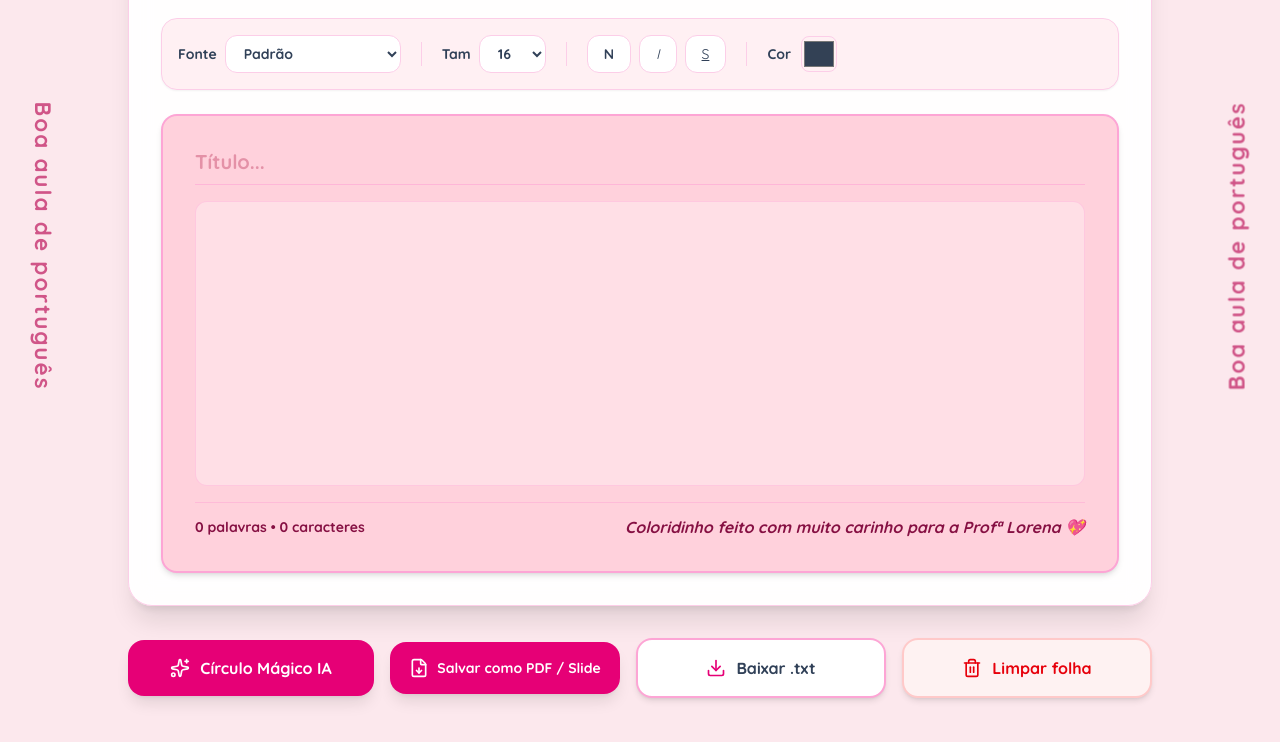
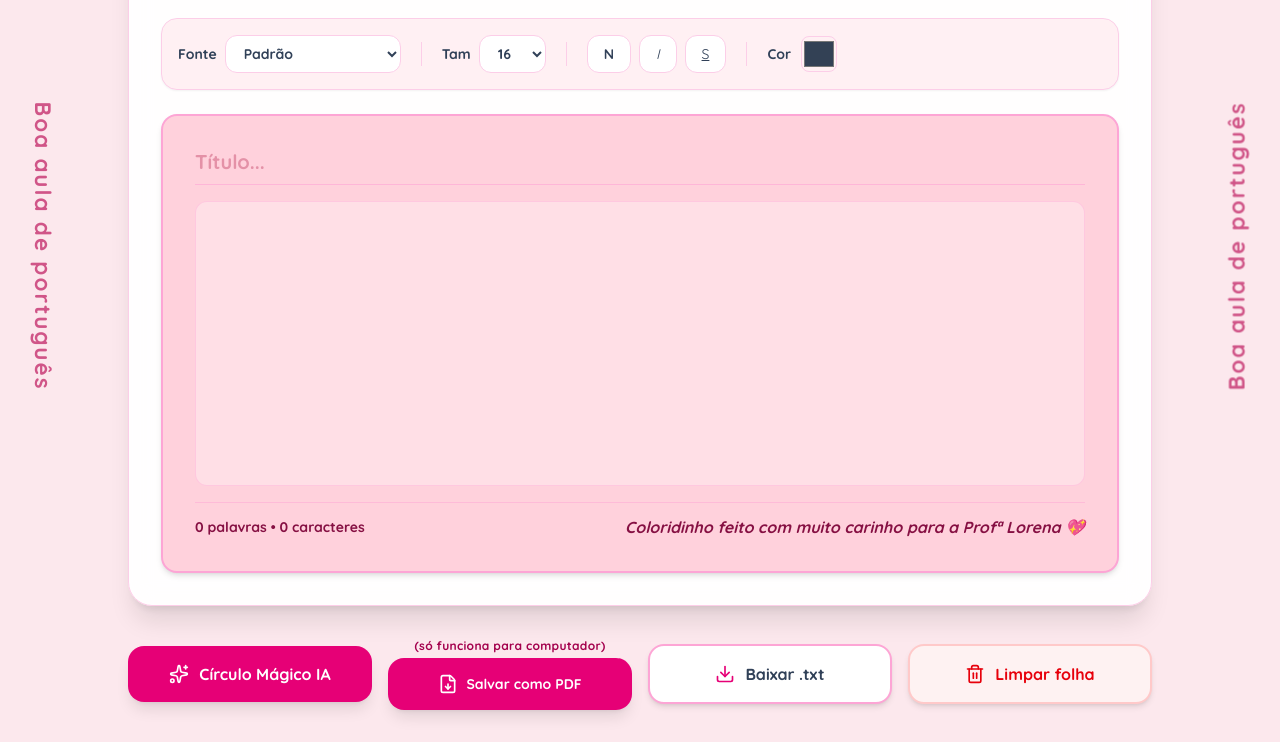
Before and after one commit to feliperangel2819-del/coloridinho.lorena, a plain HTML site: page index.html in a window 1280 px wide. Shown: the part 154-896 px from the top of the page. Drawn offline with nearby package versions, Linux system fonts and the light colour scheme.

Commit message:
Refactor action buttons and update alerts

```diff
--- a/index.html
+++ b/index.html
@@ -174,23 +174,38 @@
 
     </div>
 
-    <!-- Barra de Ações Inferior (Botões grandes e o texto do PDF ajustado na medida certa) -->
+    <!-- Barra de Ações Inferior -->
     <div class="main-content flex flex-wrap items-center justify-center gap-4 mt-8 no-print w-full max-w-5xl">
-        <button onclick="ativarCirculoMagico()" class="bg-pink-600 hover:bg-pink-700 text-white text-base font-bold px-6 py-4 rounded-2xl shadow-lg transition flex items-center justify-center gap-2.5 cursor-pointer hover:scale-105 flex-1 min-w-[210px]">
+
+        <!-- Botão Círculo Mágico -->
+        <div class="flex flex-col items-center flex-1 min-w-[210px]">
+            <button onclick="ativarCirculoMagico()" class="w-full bg-pink-600 hover:bg-pink-700 text-white text-base font-bold px-6 py-4 rounded-2xl shadow-lg transition flex items-center justify-center gap-2.5 cursor-pointer hover:scale-105">
                 <i data-lucide="sparkles" class="w-5 h-5"></i> Círculo Mágico IA
             </button>
+        </div>
 
-        <button onclick="gerarPDFParaSlide()" class="bg-pink-600 hover:bg-pink-700 text-white text-sm font-bold px-4 py-4 rounded-2xl shadow-lg transition flex items-center justify-center gap-2 cursor-pointer hover:scale-105 flex-1 min-w-[210px]">
-            <i data-lucide="file-down" class="w-5 h-5 shrink-0"></i> <span>Salvar como PDF / Slide</span>
+        <!-- Botão Salvar como PDF -->
+        <div class="flex flex-col items-center flex-1 min-w-[210px]">
+            <span class="text-xs font-bold text-pink-800 mb-1 tracking-wide">(só funciona para computador)</span>
+            <button onclick="gerarPDFParaSlide()" class="w-full bg-pink-600 hover:bg-pink-700 text-white text-sm font-bold px-4 py-4 rounded-2xl shadow-lg transition flex items-center justify-center gap-2 cursor-pointer hover:scale-105">
+                <i data-lucide="file-down" class="w-5 h-5 shrink-0"></i> <span>Salvar como PDF</span>
             </button>
+        </div>
 
-        <button onclick="baixarTxt()" class="bg-white hover:bg-pink-50 text-slate-700 border-2 border-pink-300 text-base font-bold px-6 py-4 rounded-2xl shadow-md transition flex items-center justify-center gap-2.5 cursor-pointer hover:scale-105 flex-1 min-w-[210px]">
+        <!-- Botão Baixar .txt -->
+        <div class="flex flex-col items-center flex-1 min-w-[210px]">
+            <button onclick="baixarTxt()" class="w-full bg-white hover:bg-pink-50 text-slate-700 border-2 border-pink-300 text-base font-bold px-6 py-4 rounded-2xl shadow-md transition flex items-center justify-center gap-2.5 cursor-pointer hover:scale-105">
                 <i data-lucide="download" class="w-5 h-5 text-pink-600"></i> Baixar .txt
             </button>
+        </div>
 
-        <button onclick="limparFolha()" class="bg-red-50 hover:bg-red-100 text-red-600 border-2 border-red-200 text-base font-bold px-6 py-4 rounded-2xl shadow-md transition flex items-center justify-center gap-2.5 cursor-pointer hover:scale-105 flex-1 min-w-[210px]">
+        <!-- Botão Limpar Folha -->
+        <div class="flex flex-col items-center flex-1 min-w-[210px]">
+            <button onclick="limparFolha()" class="w-full bg-red-50 hover:bg-red-100 text-red-600 border-2 border-red-200 text-base font-bold px-6 py-4 rounded-2xl shadow-md transition flex items-center justify-center gap-2.5 cursor-pointer hover:scale-105">
                 <i data-lucide="trash-2" class="w-5 h-5"></i> Limpar folha
             </button>
+        </div>
+
     </div>
 
     <!-- Script de Funcionalidades -->
@@ -272,7 +287,7 @@
         function ativarCirculoMagico() {
             const selecao = window.getSelection();
             if (!selecao.rangeCount || selecao.isCollapsed) {
-                alert('✨ Dica do Círculo Mágico: Selecione uma palavra ou frase com o mouse dentro do texto e clique no botão para a IA circular em volta!');
+                alert('✨ Selecione uma palavra ou frase com o mouse dentro do texto antes de clicar no Círculo Mágico!');
                 return;
             }
 
@@ -283,7 +298,8 @@
             try {
                 range.surroundContents(span);
                 editor.focus();
-                alert('✨ Pronto! A IA circulou o texto selecionado perfeitamente.');
+                // Salva automaticamente após circular
+                localStorage.setItem('coloridinho_lorena_texto', editor.innerHTML);
             } catch (e) {
                 alert('Por favor, selecione o texto dentro da área principal de escrita.');
             }
```
Lines whose indentation alone changed are shown as unchanged.
